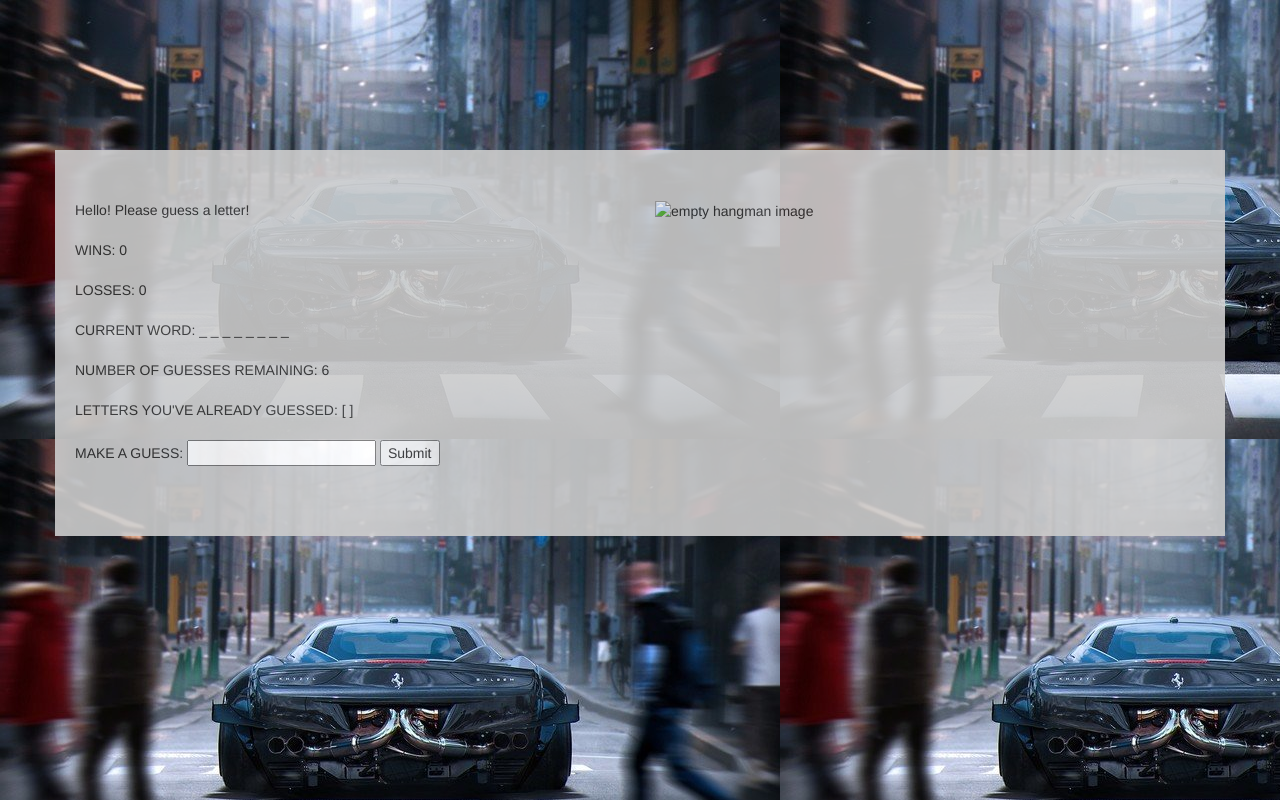
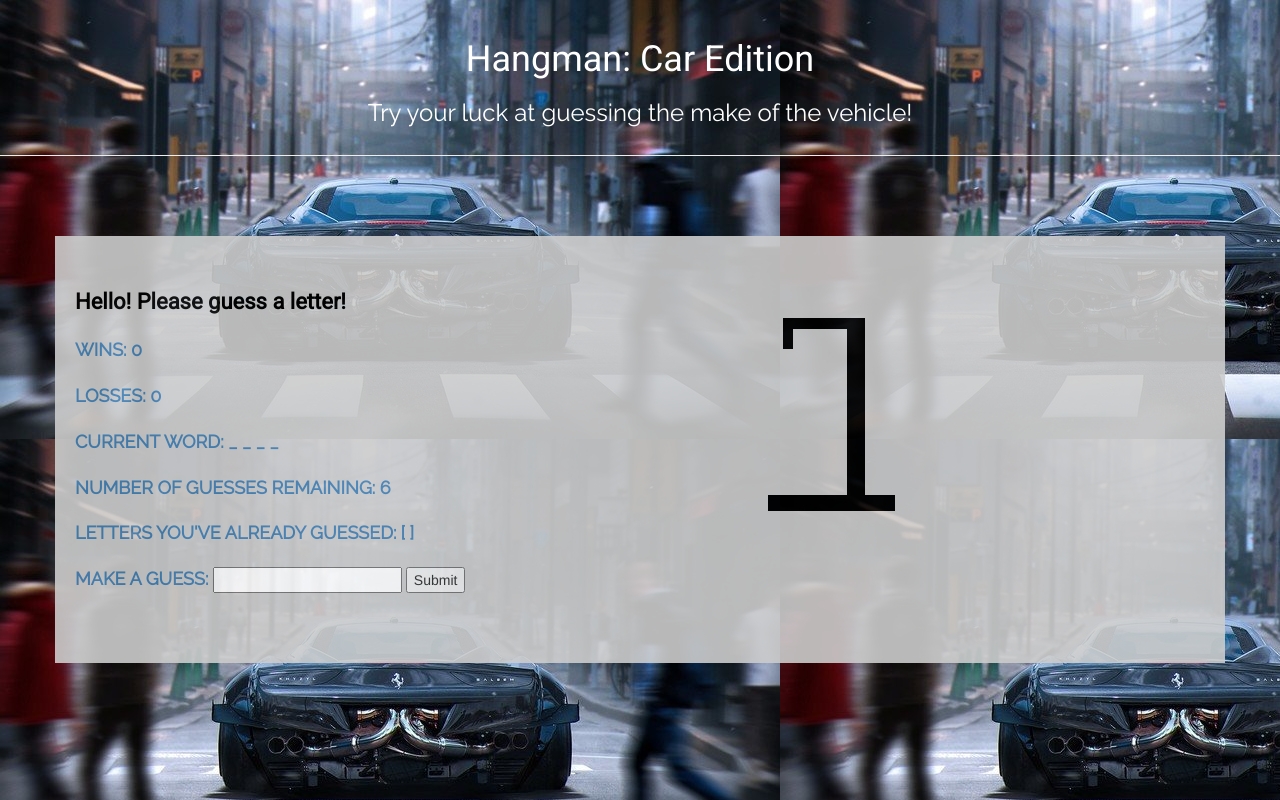
Before and after one commit to sgstry/Hangman-Game, a plain HTML site: page index.html in a window 1280 px wide. Drawn offline with nearby package versions, Linux system fonts and the light colour scheme.

Commit message:
Hangman image updated when user makes wrong guess. Also added styling to UI.

```diff
--- a/assets/css/style.css
+++ b/assets/css/style.css
@@ -3,9 +3,38 @@ body {
 	background-color: #cccccc;
 }
 
+span {
+	font-size: 18px;
+}
+
+#header {
+	color: white;
+	text-align: center;
+	font-family: 'Roboto', sans-serif;
+}
+
+#headerMsg {
+	color: white;
+	text-align: center;
+	font-family: 'Raleway', sans-serif;
+}
+
 #game {
-	margin-top: 150px;
+	margin-top: 80px;
 	padding: 50px 20px 50px 20px;
 	background-color: #cccccc;
 	opacity: .9;
 }
+
+#message {
+	font-family: 'Roboto', sans-serif;
+	font-size: 22px;
+	font-weight: bold;
+	color: black;
+}
+
+.gameText {
+	font-family: 'Raleway', sans-serif;
+	font-weight: bold;
+	color: steelblue;
+}
--- a/assets/javascript/game.js
+++ b/assets/javascript/game.js
@@ -1,5 +1,8 @@
 
-var words = ["ferrari", "lamborghini", "bugatti", "kia", "mazda", "porsche", "mercedez", "volkswagen", "bmw", "toyota", "ford", "maserati"];
+var words = ["ferrari", "lamborghini", "bugatti", "kia", "mazda", "porsche",
+ "mercedes", "volkswagen", "bmw", "toyota", "ford", "maserati", "audi", "opel", "fiat",
+  "acura", "honda", "infiniti", "lexus", "mitsubishi", "nissan", "suzuki", "subaru", "hyundai",
+  "volvo", "bentley", "jaguar", "lotus", "mclaren", "buick", "chrysler", "chevrolet", "cadillac","dodge", "jeep", "lincoln", "tesla"];
 var wordToGuess = words[Math.floor(Math.random() * words.length)];
 var wordLength = wordToGuess.length;
 var numGuesses = 6;
@@ -19,6 +22,7 @@ for(var i = 0;i < wordLength;i++)
    spaces += "_ ";
 }
 document.getElementById("word").textContent = spaces.trim();
+document.getElementById("hangman").src = "assets/images/Hangman-6.png";
 
 
 document.onkeyup = function(event) {
@@ -50,6 +54,7 @@ document.onkeyup = function(event) {
       	       //Updated a visual of hangman with a new body part added
       	       guessesRemaining--;
       	       document.getElementById("numberOfGuesses").textContent = "" + guessesRemaining;
+               document.getElementById("hangman").src = "assets/images/Hangman-"+guessesRemaining+".png";
             }
 
             updateLettersGuessed(userGuess);
@@ -158,6 +163,7 @@ function newRound() {
    document.getElementById("numberOfGuesses").textContent = ""+numGuesses;
    document.getElementById("guess").value = "";
    document.getElementById("submitGuess").disabled = false;
+   document.getElementById("hangman").src = "assets/images/Hangman-6.png";
 
    newRoundMode = false;
 }
@@ -177,6 +183,7 @@ function generateSpacedWord() {
 
 function makeGuess() {
 	var guess = document.getElementById("guess").value;
+  guess = guess.toLowerCase();
 	if(guess === wordToGuess) {
 		guessedWordSoFar = guess;
 		roundFinished();
@@ -185,6 +192,7 @@ function makeGuess() {
 	} else {
       	guessesRemaining--;
       	document.getElementById("numberOfGuesses").textContent = "" + guessesRemaining;
+        document.getElementById("hangman").src = "assets/images/Hangman-"+guessesRemaining+".png";
       	if(roundOver()) {
            roundFinished();
         }
--- a/index.html
+++ b/index.html
@@ -7,8 +7,14 @@
     <link rel="stylesheet" type="text/css" href="assets/css/reset.css">
     <link rel="stylesheet" type="text/css" href="assets/css/style.css">
     <link rel="stylesheet" href="https://maxcdn.bootstrapcdn.com/bootstrap/3.3.7/css/bootstrap.min.css">
+    <link href="https://fonts.googleapis.com/css?family=Raleway|Roboto" rel="stylesheet">
   </head>
   <body>
+
+	<div class="page-header">
+  		<h1 id="header">Hangman: Car Edition</h1>
+  		<h3 id="headerMsg">Try your luck at guessing the make of the vehicle!<h3>
+	</div>
 
     <div id="game" class="container">
     	<div class="row">
@@ -16,34 +22,34 @@
 	        	<span id="message">Hello! Please guess a letter!</span>
 	      		<br>
 		        <br>
-		        <span>WINS: </span>
-			    <span id="wins">0</span>
+		        <span class="gameText">WINS: </span>
+			    <span id="wins" class="gameText">0</span>
 			    <br>
 			    <br>
-			    <span>LOSSES: </span>
-			    <span id="losses">0</span>
+			    <span class="gameText">LOSSES: </span>
+			    <span id="losses" class="gameText">0</span>
 			    <br>
 			    <br>
-		        <span>CURRENT WORD: </span>
-		        <span id="word">_ _ _</span>
+		        <span class="gameText">CURRENT WORD: </span>
+		        <span id="word" class="gameText">_ _ _</span>
 		        <br>
 		        <br>
-		        <span>NUMBER OF GUESSES REMAINING: </span>
-		        <span id="numberOfGuesses">10</span>
+		        <span class="gameText">NUMBER OF GUESSES REMAINING: </span>
+		        <span id="numberOfGuesses" class="gameText">10</span>
 		        <br>
 		        <br>
-		        <span>LETTERS YOU'VE ALREADY GUESSED:</span>
-		        <span id="lettersGuessed">[ ]</span>
+		        <span class="gameText">LETTERS YOU'VE ALREADY GUESSED:</span>
+		        <span id="lettersGuessed" class="gameText">[ ]</span>
 		        <br>
 		        <br>
-		        <span>MAKE A GUESS: </span>
+		        <span class="gameText">MAKE A GUESS: </span>
 		        <input type="text" id="guess">
 		        <button id="submitGuess" onclick="makeGuess()">Submit</button>
 		        <br>
 		        <br>
 		    </div>
 		    <div class="col-md-6">
-				<img src="" alt="empty hangman image">
+				<img id="hangman" src="" alt="empty hangman image">
 		    </div>
 	    </div>
     </div>
```
Also changed, not shown: assets/images/Hangman-0.png (added), assets/images/Hangman-1.png (added), assets/images/Hangman-2.png (added), assets/images/Hangman-3.png (added), assets/images/Hangman-4.png (added), assets/images/Hangman-5.png (added), assets/images/Hangman-6.png (added).
